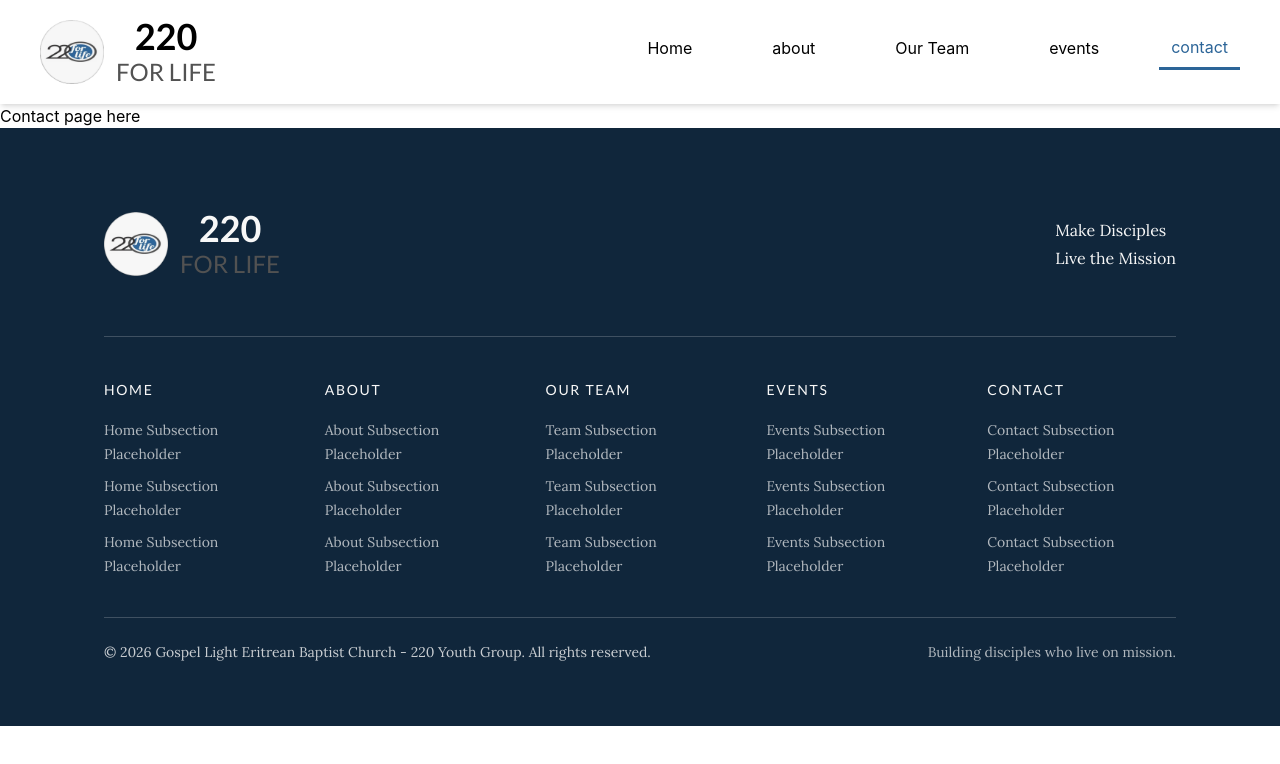
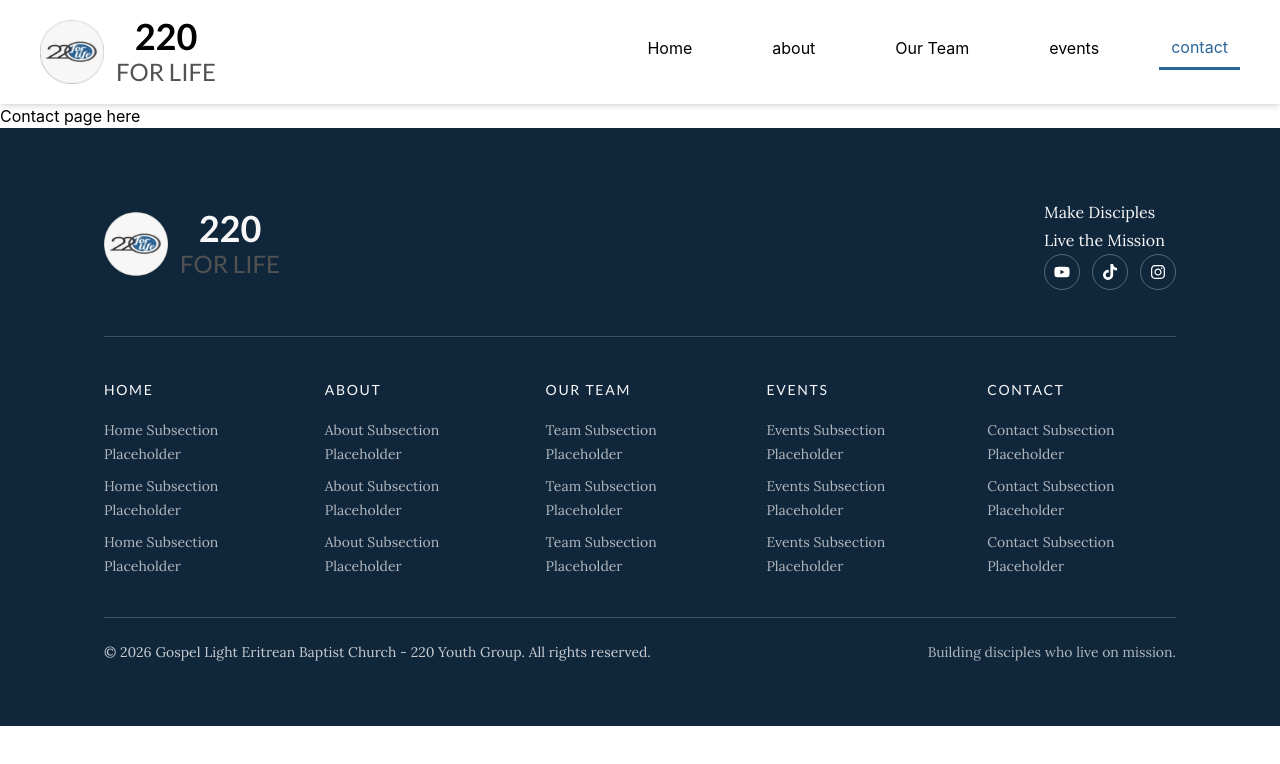
Before and after one commit to 220youthchurch-cloud/220-Website, a React (Vite) app in the folder client/: page /contact in a window 1280 px wide. Shown: the top 764 px of the page. Built offline with nearby package versions, Linux system fonts and the light colour scheme.

Commit message:
add SocialMediaPlatforms component to footer

```diff
--- a/client/src/components/footer/Footer.jsx
+++ b/client/src/components/footer/Footer.jsx
@@ -1,6 +1,7 @@
 import React from 'react'
 import { Link } from 'react-router-dom'
 import Logo from '../Logo';
+import SocialMediaPlatforms from '../SocialMediaPlatforms';
 
 
 const Footer = () => {
@@ -39,7 +40,10 @@ const Footer = () => {
         {/* Header */}
         <div className='flex flex-col sm:flex-row sm:items-center sm:justify-between w-full gap-5 mb-10'>
           <Logo />
-          <p className='body-font text-[#f7f7f7] text-base leading-7'>Make Disciples<br/>Live the Mission</p>
+          <div>
+            <p className='body-font text-[#f7f7f7] text-base leading-7'>Make Disciples<br/>Live the Mission</p>
+            <SocialMediaPlatforms size="sm" />
+          </div>
         </div>
 
         {/* Quick Links */}
```
